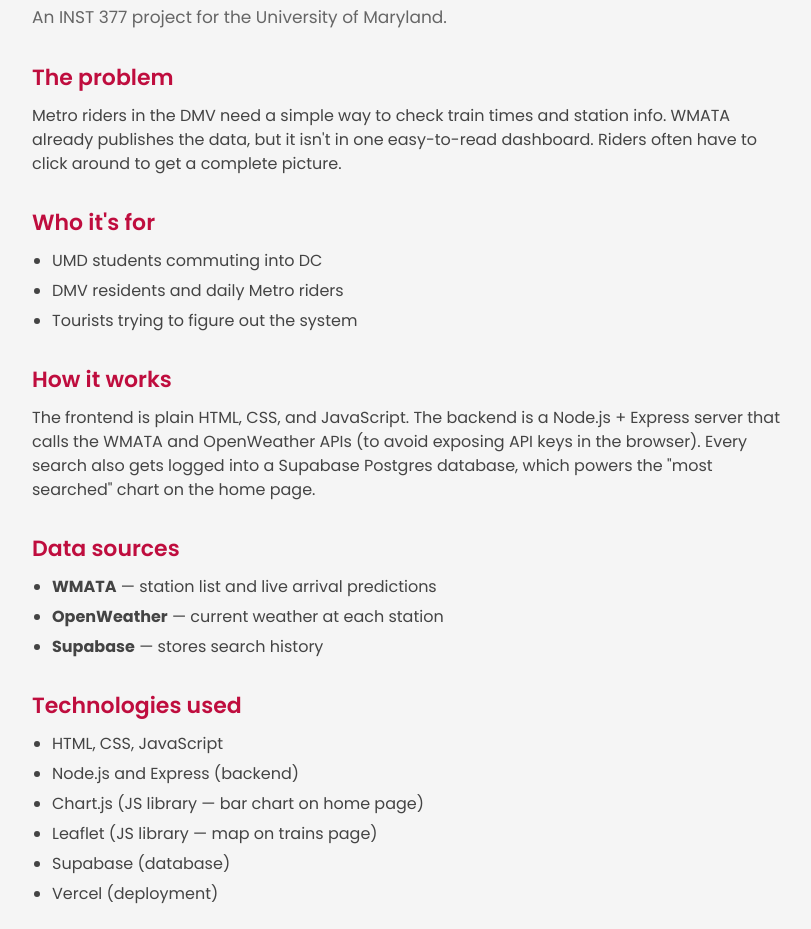
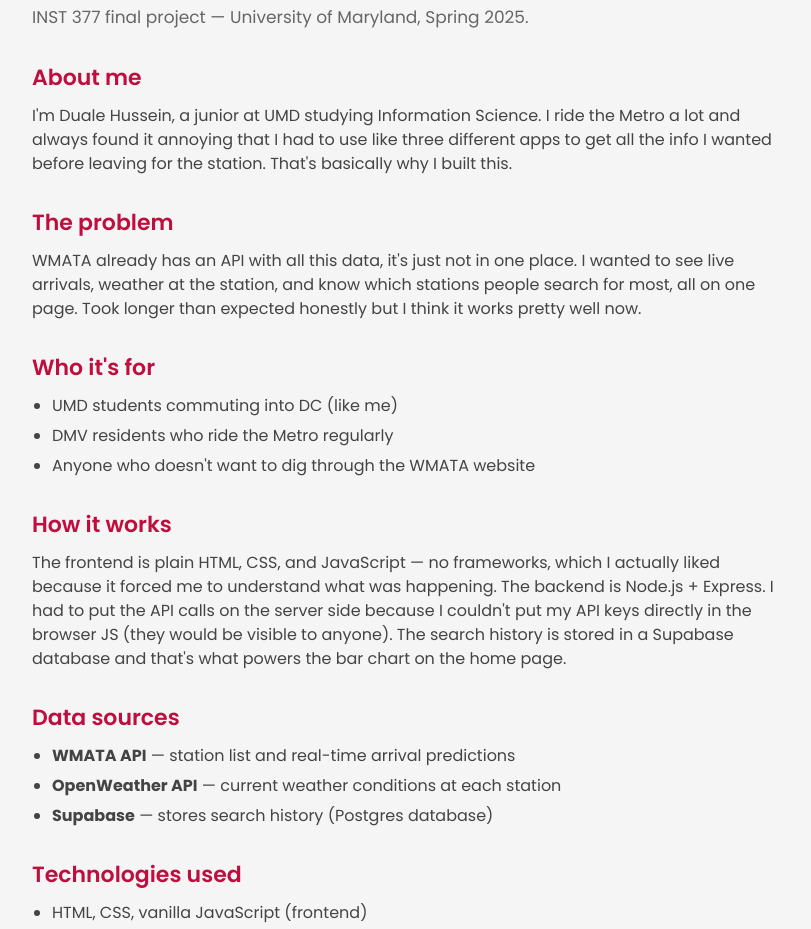
Before and after one commit to DualeHuss/metro-dashboard, a website: page public/about.html in a window 1280 px wide. Shown: the part 183-1112 px from the top of the page, without its empty margins (78-889 px from the left). Drawn offline with Linux system fonts and the light colour scheme.

Commit message:
update about page and clean up some comments

```diff
--- a/public/about.html
+++ b/public/about.html
@@ -23,45 +23,51 @@
 
     <div class="intro">
       <h1>About this project</h1>
-      <p>An INST 377 project for the University of Maryland.</p>
+      <p>INST 377 final project — University of Maryland, Spring 2025.</p>
     </div>
 
     <div class="about-content">
 
+      <h2>About me</h2>
+      <p>I'm Duale Hussein, a junior at UMD studying Information Science. I ride the Metro a lot and always found it annoying that I had to use like three different apps to get all the info I wanted before leaving for the station. That's basically why I built this.</p>
+
       <h2>The problem</h2>
-      <p>Metro riders in the DMV need a simple way to check train times and station info. WMATA already publishes the data, but it isn't in one easy-to-read dashboard. Riders often have to click around to get a complete picture.</p>
+      <p>WMATA already has an API with all this data, it's just not in one place. I wanted to see live arrivals, weather at the station, and know which stations people search for most, all on one page. Took longer than expected honestly but I think it works pretty well now.</p>
 
       <h2>Who it's for</h2>
       <ul>
-        <li>UMD students commuting into DC</li>
-        <li>DMV residents and daily Metro riders</li>
-        <li>Tourists trying to figure out the system</li>
+        <li>UMD students commuting into DC (like me)</li>
+        <li>DMV residents who ride the Metro regularly</li>
+        <li>Anyone who doesn't want to dig through the WMATA website</li>
       </ul>
 
       <h2>How it works</h2>
-      <p>The frontend is plain HTML, CSS, and JavaScript. The backend is a Node.js + Express server that calls the WMATA and OpenWeather APIs (to avoid exposing API keys in the browser). Every search also gets logged into a Supabase Postgres database, which powers the "most searched" chart on the home page.</p>
+      <p>The frontend is plain HTML, CSS, and JavaScript — no frameworks, which I actually liked because it forced me to understand what was happening. The backend is Node.js + Express. I had to put the API calls on the server side because I couldn't put my API keys directly in the browser JS (they would be visible to anyone). The search history is stored in a Supabase database and that's what powers the bar chart on the home page.</p>
 
       <h2>Data sources</h2>
       <ul>
-        <li><b>WMATA</b> — station list and live arrival predictions</li>
-        <li><b>OpenWeather</b> — current weather at each station</li>
-        <li><b>Supabase</b> — stores search history</li>
+        <li><b>WMATA API</b> — station list and real-time arrival predictions</li>
+        <li><b>OpenWeather API</b> — current weather conditions at each station</li>
+        <li><b>Supabase</b> — stores search history (Postgres database)</li>
       </ul>
 
       <h2>Technologies used</h2>
       <ul>
-        <li>HTML, CSS, JavaScript</li>
-        <li>Node.js and Express (backend)</li>
-        <li>Chart.js (JS library — bar chart on home page)</li>
-        <li>Leaflet (JS library — map on trains page)</li>
-        <li>Supabase (database)</li>
-        <li>Vercel (deployment)</li>
+        <li>HTML, CSS, vanilla JavaScript (frontend)</li>
+        <li>Node.js + Express (backend)</li>
+        <li>Chart.js — for the bar chart</li>
+        <li>Leaflet.js — for the map on the trains page</li>
+        <li>Supabase — database</li>
+        <li>Vercel — hosting/deployment</li>
       </ul>
+
+      <h2>What I'd improve with more time</h2>
+      <p>The popular searches count is being done in JavaScript right now which is kind of inefficient. I'd move that to a SQL view. Also no caching on the predictions endpoint so every search hits the WMATA API directly. For a class project it's fine but it would be a problem at scale.</p>
 
     </div>
 
     <div class="footer">
-      INST 377, 2025.
+      Duale Hussein &mdash; INST 377, Spring 2025
     </div>
   </div>
 
--- a/public/helpers.js
+++ b/public/helpers.js
@@ -1,5 +1,7 @@
-// shared helper functions
+// shared helper functions used by home.js and trains.js
 
+// formats the minutes field from the WMATA API
+// it comes back as a string and can be "BRD", "ARR", "---", or a number like "3"
 function formatMin(min) {
   if (min === 'BRD') return 'Boarding';
   if (min === 'ARR') return 'Arriving';
--- a/public/trains.js
+++ b/public/trains.js
@@ -73,9 +73,10 @@
     }
 
     // update last refresh time
+    // had to use a separate variable because 't' was already used for trains above lol
     const now = new Date();
-    const t = now.toLocaleTimeString();
-    document.getElementById('refresh-info').textContent = 'Last updated: ' + t;
+    const timeStr = now.toLocaleTimeString();
+    document.getElementById('refresh-info').textContent = 'Last updated: ' + timeStr;
   } catch (err) {
     console.log('board error', err);
     board.innerHTML = '<p class="empty">Could not load arrivals.</p>';
```
Also changed, not shown: public/home.js (+8 -2 lines).
